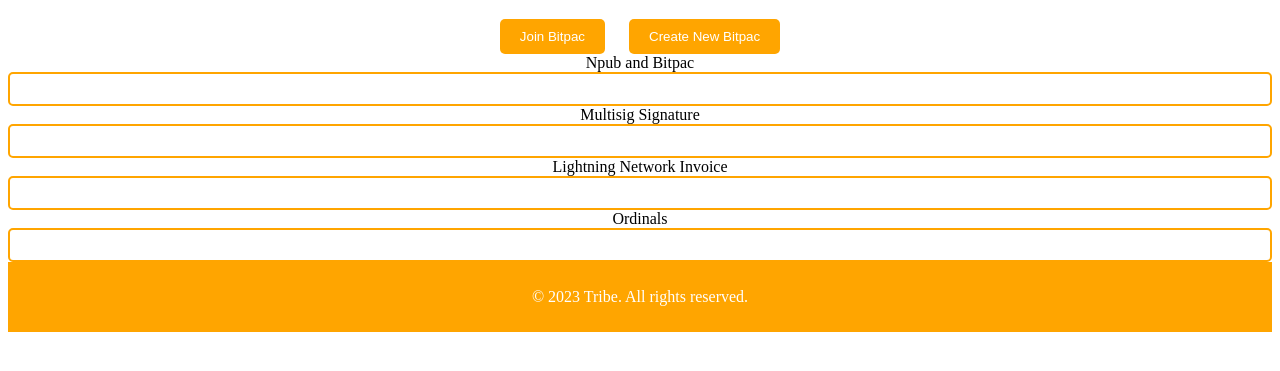
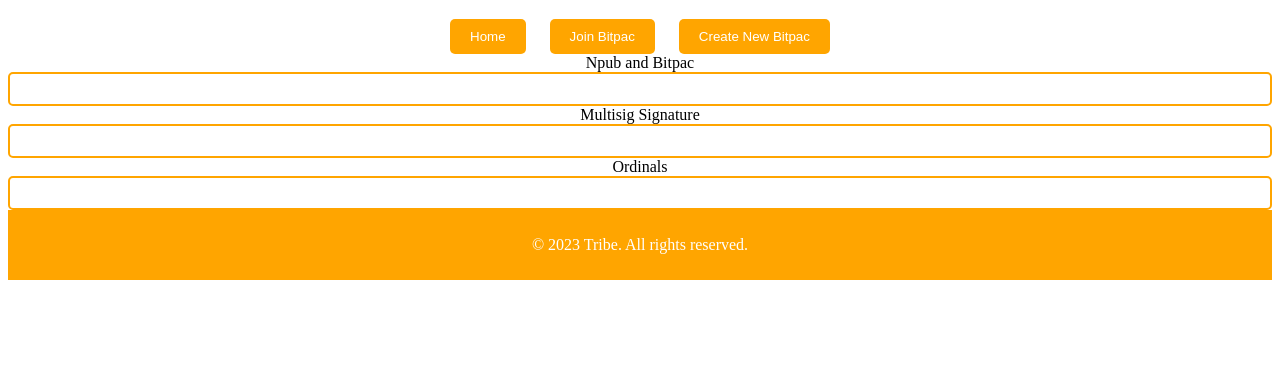
Before and after one commit to 22388o/UI3, a plain HTML site: page index.html in a window 1280 px wide. Shown: the part 87-458 px from the top of the page. Drawn offline with Linux system fonts and the light colour scheme.

Commit message:
Update index.html

```diff
--- a/index.html
+++ b/index.html
@@ -54,25 +54,20 @@
   </div>
      <div class="container">
     <div class="button-container">
+      <button class="action-button">Home</button>
       <button class="action-button">Join Bitpac</button>
       <button class="action-button">Create New Bitpac</button>
   <div class="container">
     <div class="section">
       <div class="section-header">Npub and Bitpac</div>
       <div class="content">
-        <!-- Content related to Npub and Bitpac here -->
+
       </div>
     </div>
     <div class="section">
       <div class="section-header">Multisig Signature</div>
       <div class="content">
         <!-- Content related to Multisig Signature here -->
-      </div>
-    </div>
-    <div class="section">
-      <div class="section-header">Lightning Network Invoice</div>
-      <div class="content">
-        <!-- Content related to Lightning Network Invoice here -->
       </div>
     </div>
     <div class="section">
```
